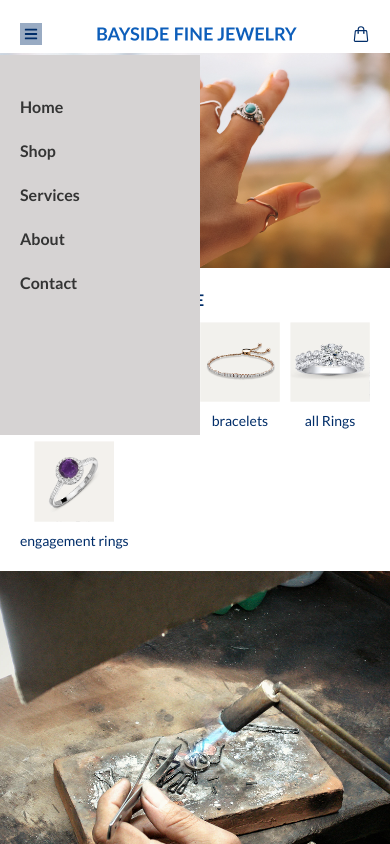
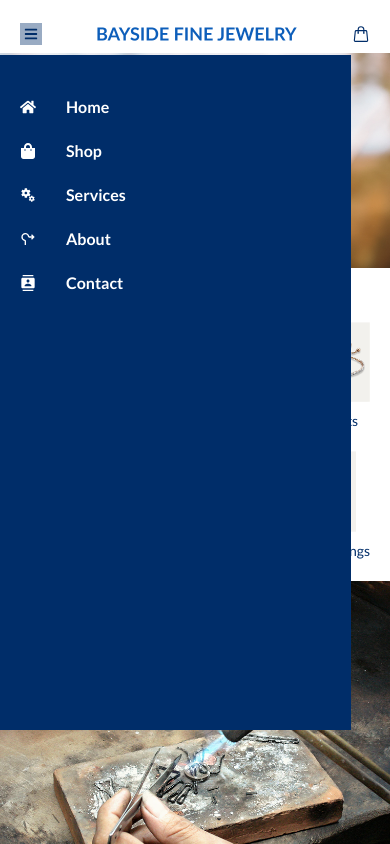
Before and after one commit to MariumAkterDev/Bayside, a React (Vite) app: page / in a window 390 px wide. Both pictures are taken after a click on the icon 31 px from the left and 34 px from the top of the page. Shown: the top 844 px of the page. Built offline with nearby package versions, Linux system fonts and the light colour scheme.

Commit message:
update commit

```diff
--- a/src/Components/Nav/Nav.css
+++ b/src/Components/Nav/Nav.css
@@ -26,11 +26,14 @@
     @apply text-[22px] text-brand-Color p-[4px]
 }
 .mobMenu{
-    @apply w-[200px] h-[45%] bg-[#d6d3d3] absolute top-[55px] left-[0]  z-[100] transition-all duration-[1s]
+    @apply w-[90%] h-[80%] bg-brand-Color absolute top-[55px] left-[0]  z-[100] transition-all duration-[1s]
 }
 .mobMenu ul{
     @apply w-[90%] h-full mx-auto flex flex-col gap-[20px] mt-[40px] ml-[20px]
 }
 .mobMenu ul li{
-    @apply text-PrimaryColor-34  font-bold font-Lato text-[16px]
+    @apply text-[#fff]  font-bold font-Lato text-[16px]
 }
+.menuIcon{
+    @apply  flex gap-[30px] items-center
+}
--- a/src/Components/Nav/Nav.jsx
+++ b/src/Components/Nav/Nav.jsx
@@ -3,7 +3,9 @@ import "./Nav.css";
 import logo from "../../assets/images/logo.png";
 import { Link } from "react-router";
 import { HiOutlineShoppingBag } from "react-icons/hi2";
-import { FaBars } from "react-icons/fa";
+import { FaBars, FaHome, FaShoppingBag   } from "react-icons/fa";
+import { MdMiscellaneousServices, MdRoundaboutRight, MdContacts   } from "react-icons/md";
+
 
 const Nav = () => {
   const [show, setShow] = useState(false);
@@ -28,19 +30,34 @@ const Nav = () => {
                   <div className={`mobMenu`} onClick={() => setShow(false)}>
                     <ul>
                       <li>
+                        <div className="menuIcon">
+                          <FaHome/>
                         <Link to="#">Home</Link>
+                        </div>
                       </li>
                       <li>
+                        <div className="menuIcon">
+                          <FaShoppingBag/>
                         <Link to="#">Shop</Link>
+                        </div>
                       </li>
                       <li>
+                        <div className="menuIcon">
+                          <MdMiscellaneousServices/>
                         <Link to="#">Services</Link>
+                        </div>
                       </li>
                       <li>
+                        <div className="menuIcon">
+                          <MdRoundaboutRight/>
                         <Link to="#">About</Link>
+                        </div>
                       </li>
                       <li>
+                        <div className="menuIcon">
+                          <MdContacts/>
                         <Link to="#">Contact</Link>
+                        </div>
                       </li>
                     </ul>
                   </div>
--- a/src/Components/ShopBy/ShopBy.css
+++ b/src/Components/ShopBy/ShopBy.css
@@ -14,5 +14,5 @@
     @apply text-[14px] lg:text-[18px] text-brand-Color font-Lato font-medium hover:brightness-[80%] duration-[0.2s]
 }
 .jwelaryCards{
-    @apply pt-[10px] lg:pt-[49px]  flex flex-wrap items-center justify-between gap-y-[10px]
+    @apply pt-[10px] lg:pt-[49px]  flex flex-wrap gap-[20px] lg:gap-0 items-center justify-between
 }
```
